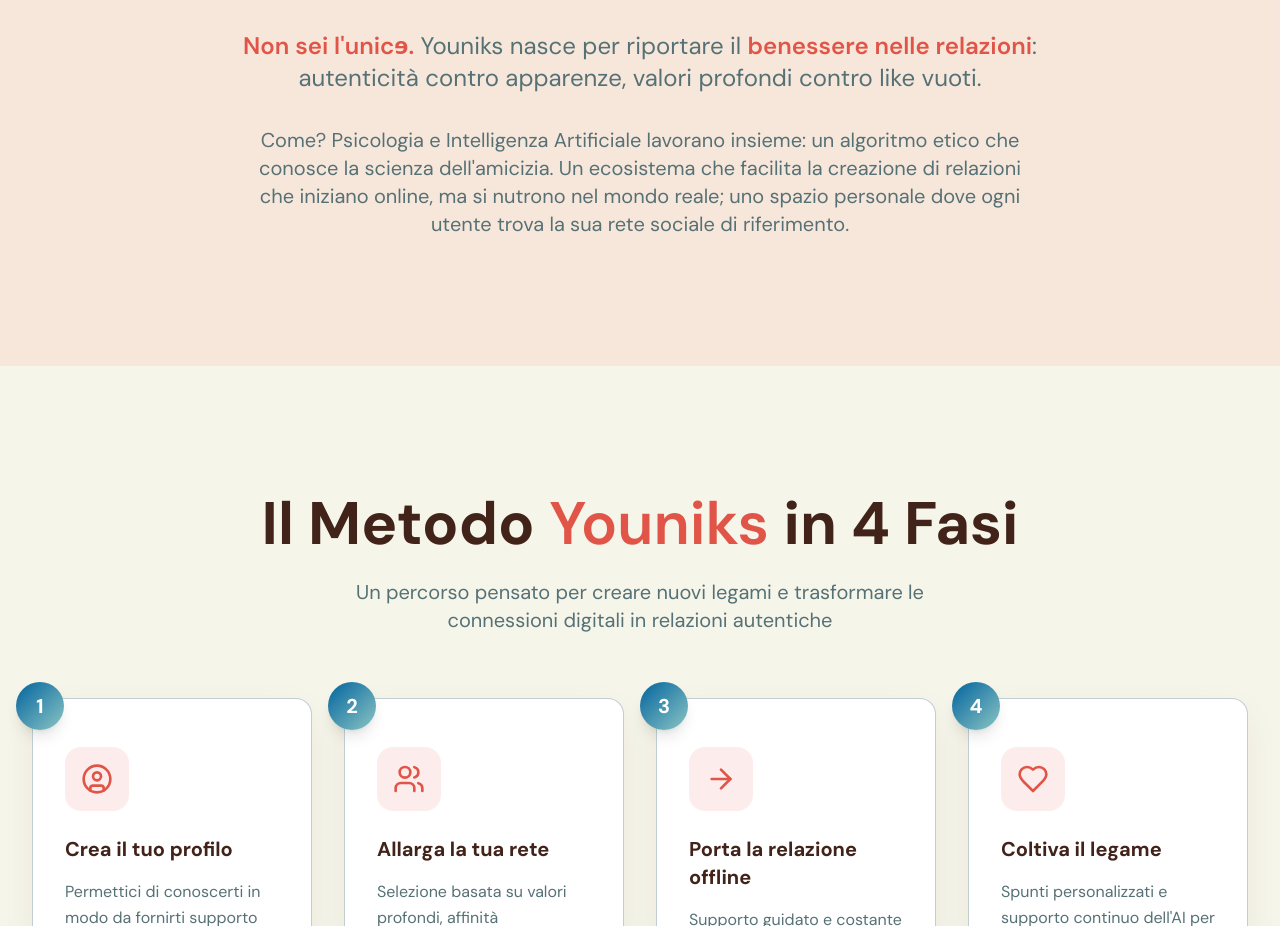
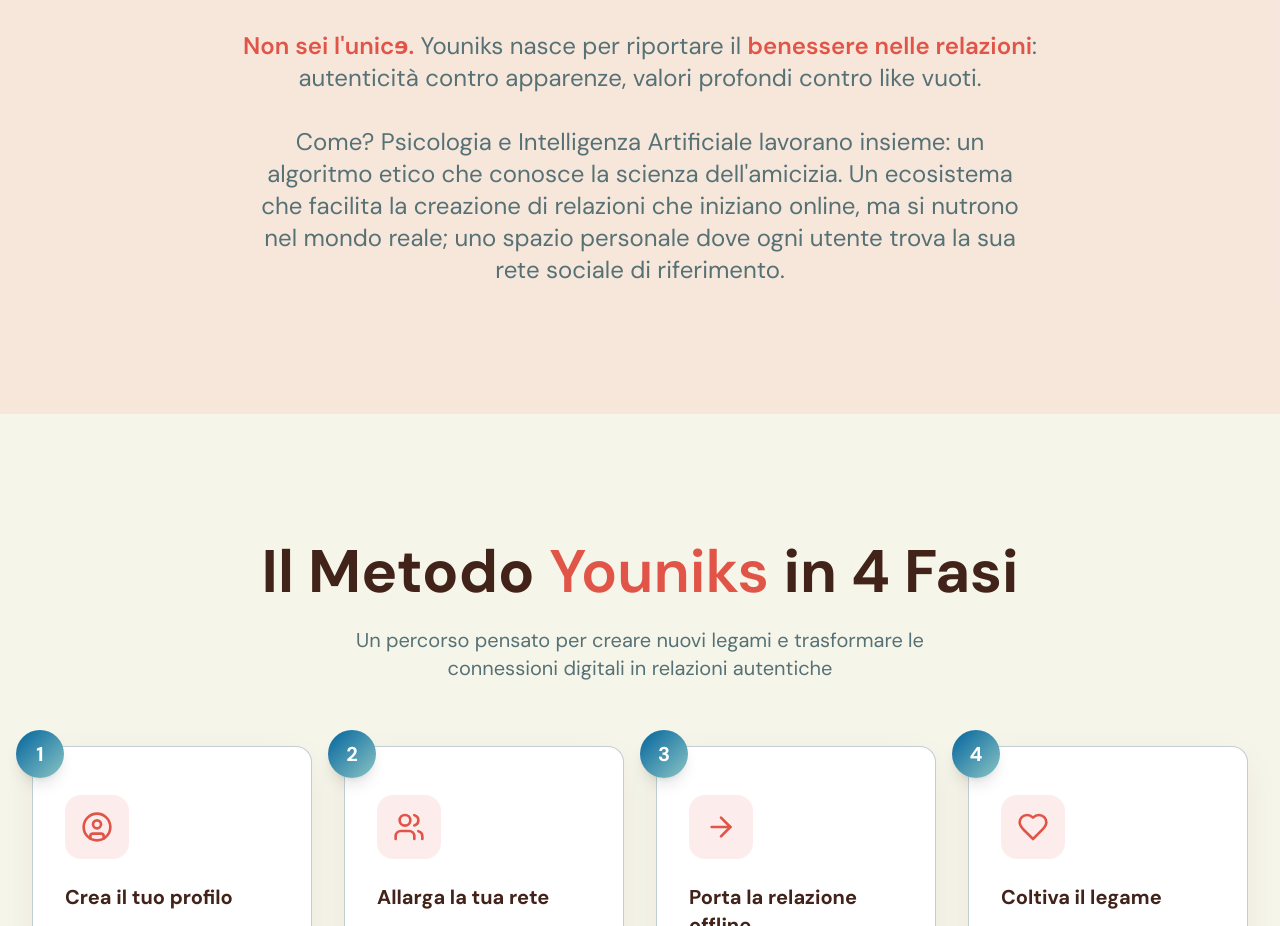
Before and after one commit to lafaucialby/youniks-landing, a React (Vite) app: page / in a window 1280 px wide. Shown: the part 1221-2147 px from the top of the page. Built offline with nearby package versions, Linux system fonts and the light colour scheme; no server answers.

Commit message:
Update ProblemSection.tsx
ingrandimento testo sottoparagrafo

```diff
--- a/src/components/ProblemSection.tsx
+++ b/src/components/ProblemSection.tsx
@@ -15,7 +15,7 @@
             autenticità contro apparenze, valori profondi contro like vuoti.
           </p>
 
-          <p className="text-lg md:text-xl text-muted-foreground max-w-3xl mx-auto">
+          <p className="text-xl md:text-2xl text-muted-foreground max-w-3xl mx-auto">
             Come? Psicologia e Intelligenza Artificiale lavorano insieme: un algoritmo etico che conosce la scienza dell'amicizia.
             Un ecosistema che facilita la creazione di relazioni che iniziano online, ma si nutrono nel mondo reale;
             uno spazio personale dove ogni utente trova la sua rete sociale di riferimento.
```
